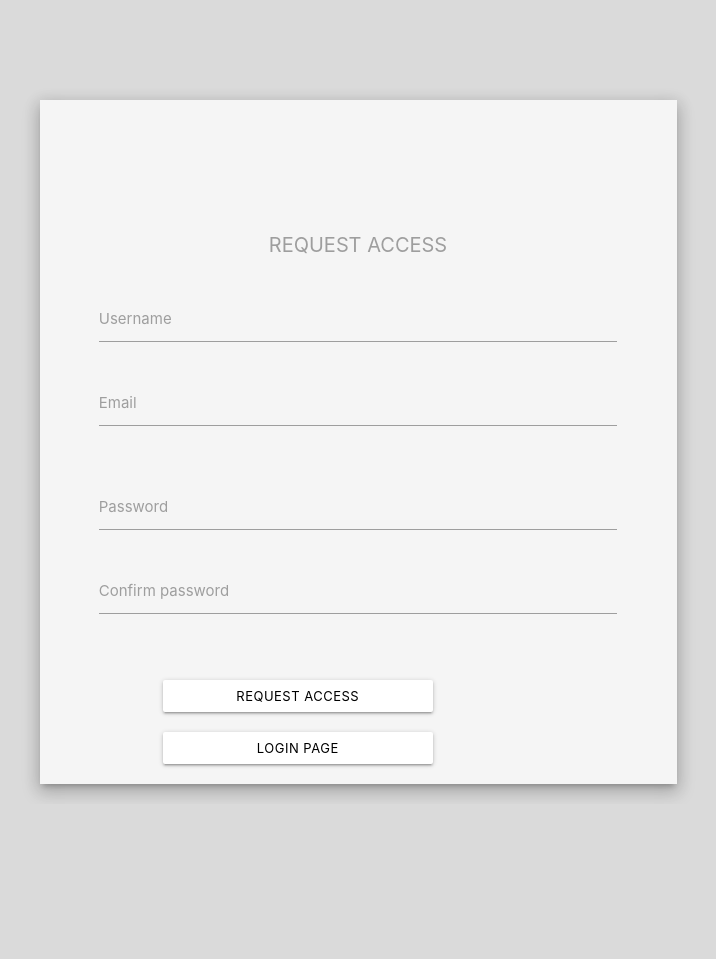
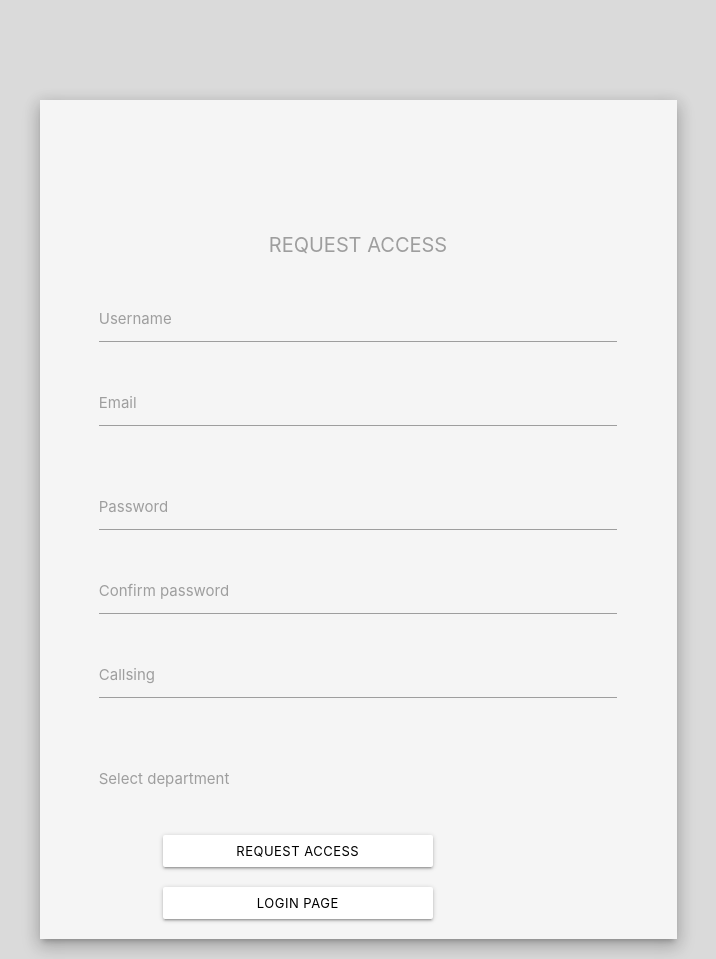
Before and after one commit to besynerlig/SimpleTech, a PHP site: page /accounts/register.php in a window 1280 px wide. Shown: the whole page, without its empty margins (282-998 px from the left). Before the commit the page ends 799 px from the top, so only its background shows below. Run offline with PHP 8.4, Linux system fonts and the light colour scheme.

Commit message:
Login & Registration complete
Registration completed with: Username, email, password (confirmation & hashed), callsign, auth lvl (user, admin, mod, owner), department, accepted, registration date. And changed the colors on the Login and Register buttons on the home page

```diff
--- a/accounts/register.php
+++ b/accounts/register.php
@@ -21,8 +21,8 @@
            <h1 class="grey-text" style="font-size: 20px;"> REQUEST ACCESS </h1>
            <!-- Defining the username -->
              <div class='input-field col s12'>
-               <input class='validate' type="text" name='username' id='email' required />
-               <label for='email'>Username</label>
+               <input class='validate' type="text" name='username' id='username' required />
+               <label for='username'>Username</label>
              </div>
              <!-- Defining the email -->
              <div class='input-field col s12'>
@@ -41,6 +41,22 @@
                <input class='validate' type='password' name='password2' id='password' required />
                <label for='password'>Confirm password</label>
              </div>
+             <div class="row">
+               <div class='input-field col s12'>
+                 <input class='validate' type='text' name='callsign' id='callsign' />
+                 <label for='callsign'>Callsing</label>
+               </div>
+            </div>
+            <div class="row">
+              <div class='input-field col m12'>
+                <select class='validate' name='department' id='department' required>
+                  <option value="1">Police</option>
+                  <option value="2">Sheriff</option>
+                  <option value="3">Highway</option>
+                </select>
+                <label for='department'>Select department</label>
+              </div>
+           </div>
            </div>
            <br/>
            <center>
```
Also changed, not shown: accounts/login.php (+15 -1 lines), accounts/registerdone.php (+9 -3 lines), index.php (+10 -2 lines).
